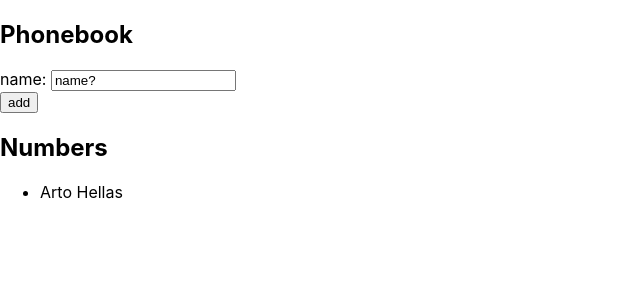
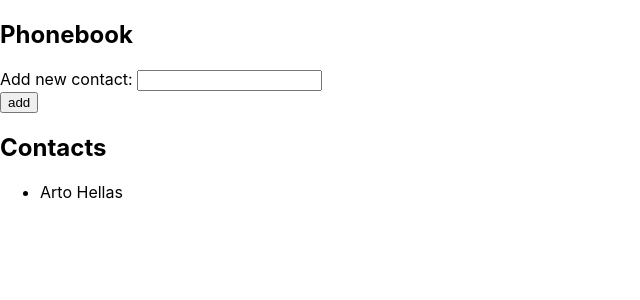
Before and after one commit to keitto/fso20, a React (Create React App) app in the folder osa2/puhelinluettelo/: page / in a window 1280 px wide. Shown: the top 300 px of the page, without its empty margins (0-640 px from the left). Built offline with nearby package versions, Linux system fonts and the light colour scheme; the HTML template or start-up script is replaced by a standard one.

Commit message:
2.7 duplicate checker

```diff
--- a/osa2/puhelinluettelo/src/App.js
+++ b/osa2/puhelinluettelo/src/App.js
@@ -8,12 +8,11 @@ const Contacts = ({persons}) => {
   )
 }
 
-
 const App = () => {
   const [ persons, setPersons] = useState([
     { name: 'Arto Hellas' }
   ])
-  const [nameInput, setNameInput] = useState('name?')
+  const [nameInput, setNameInput] = useState('')
 
 
   const nameInputChange = (e) => {
@@ -22,23 +21,26 @@ const App = () => {
 
   const addButtonClick = (e) => {
     e.preventDefault()
+    if(persons.map((i) => i.name).includes(nameInput)) {
+      alert(`Name ${nameInput} exists`)
+      return false
+    }
     setPersons(persons.concat({name: nameInput}))
     setNameInput('')
   }
-
 
   return (
     <div>
       <h2>Phonebook</h2>
       <form>
         <div>
-          name: <input value={nameInput} onChange={nameInputChange}/>
+          Add new contact: <input value={nameInput} onChange={nameInputChange}/>
         </div>
         <div>
           <button type="submit" onClick={addButtonClick}>add</button>
         </div>
       </form>
-      <h2>Numbers</h2>
+      <h2>Contacts</h2>
       <Contacts persons={persons}/>
     </div>
   )
```
